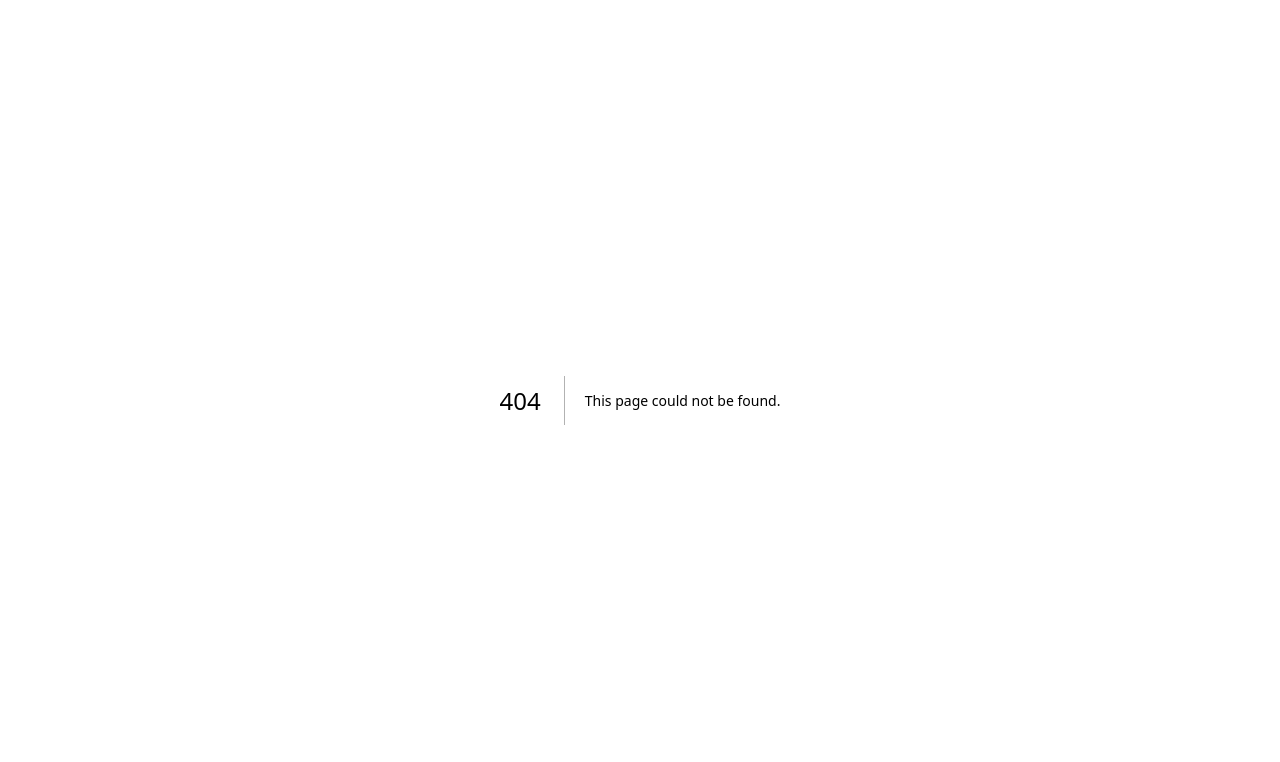
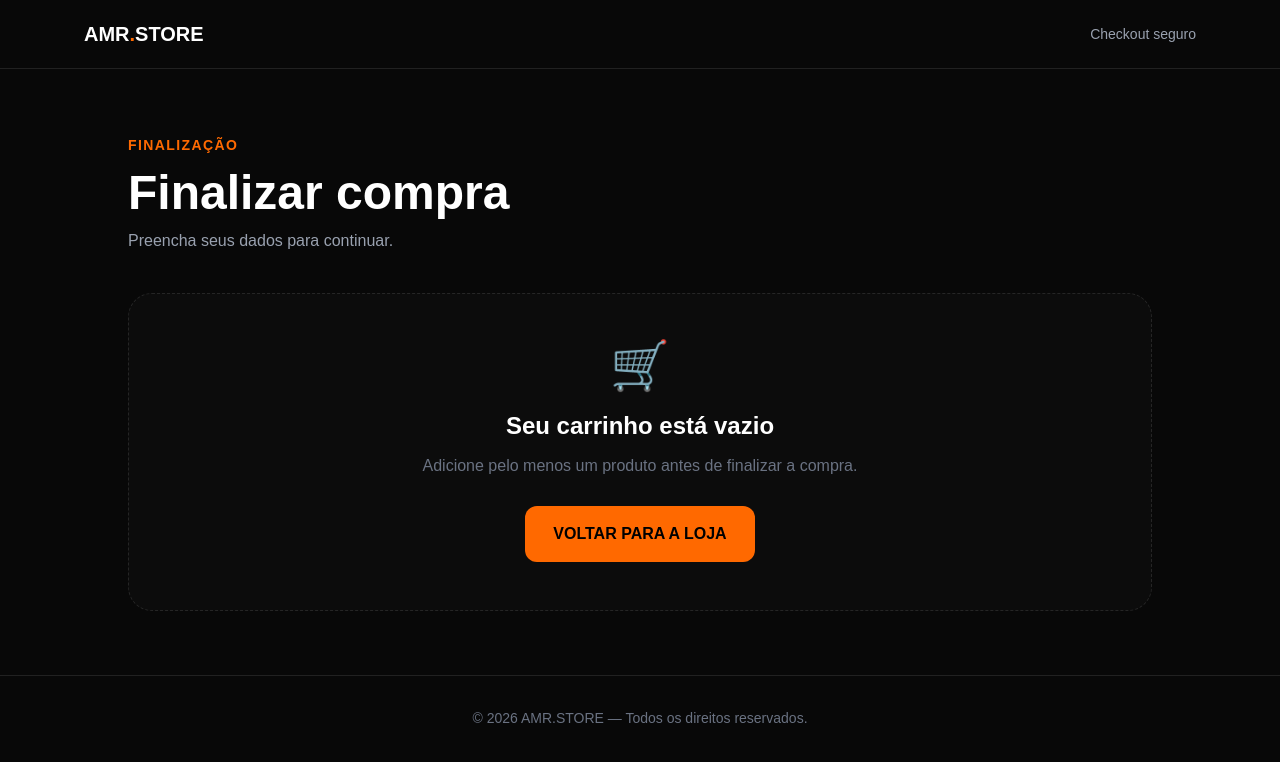
Before and after one commit to mmajor805/amr-store-loja-de-produtos-digitais, a Next.js app: page /checkout in a window 1280 px wide. Before the commit this address had no page. Shown: the top 762 px of the page. Built offline with nearby package versions, Linux system fonts and the light colour scheme.

Commit message:
Create page.tsx

```diff
--- /dev/null
+++ b/app/checkout/page.tsx
@@ -0,0 +1,321 @@
+"use client";
+
+import Link from "next/link";
+import { FormEvent, useState } from "react";
+import { useCart } from "../context/CartContext";
+
+export default function CheckoutPage() {
+  const { cart, cartTotal } = useCart();
+
+  const [name, setName] = useState("");
+  const [email, setEmail] = useState("");
+  const [whatsapp, setWhatsapp] = useState("");
+
+  function handleSubmit(event: FormEvent<HTMLFormElement>) {
+    event.preventDefault();
+
+    if (!name || !email || !whatsapp) {
+      alert("Preencha todos os campos.");
+      return;
+    }
+
+    alert(
+      "Dados preenchidos com sucesso! O pagamento será configurado na próxima etapa."
+    );
+  }
+
+  return (
+    <main className="min-h-screen bg-[#080808] text-white">
+
+      {/* HEADER */}
+
+      <header className="border-b border-white/10">
+
+        <div className="mx-auto flex max-w-6xl items-center justify-between px-5 py-5">
+
+          <Link
+            href="/"
+            className="text-xl font-black"
+          >
+            AMR<span className="text-orange-500">.</span>STORE
+          </Link>
+
+          <span className="text-sm text-gray-400">
+            Checkout seguro
+          </span>
+
+        </div>
+
+      </header>
+
+      {/* CONTEÚDO */}
+
+      <section className="px-5 py-10 sm:py-16">
+
+        <div className="mx-auto max-w-5xl">
+
+          {/* TÍTULO */}
+
+          <div className="mb-10">
+
+            <span className="text-sm font-bold uppercase tracking-widest text-orange-500">
+              Finalização
+            </span>
+
+            <h1 className="mt-3 text-4xl font-black sm:text-5xl">
+              Finalizar compra
+            </h1>
+
+            <p className="mt-3 text-gray-400">
+              Preencha seus dados para continuar.
+            </p>
+
+          </div>
+
+          {/* CARRINHO VAZIO */}
+
+          {cart.length === 0 && (
+
+            <div className="rounded-3xl border border-dashed border-white/10 bg-white/[0.02] p-12 text-center">
+
+              <div className="text-5xl">
+                🛒
+              </div>
+
+              <h2 className="mt-5 text-2xl font-bold">
+                Seu carrinho está vazio
+              </h2>
+
+              <p className="mt-3 text-gray-500">
+                Adicione pelo menos um produto antes de finalizar a compra.
+              </p>
+
+              <Link
+                href="/"
+                className="mt-7 inline-block rounded-xl bg-orange-500 px-7 py-4 font-black text-black transition hover:bg-orange-400"
+              >
+                VOLTAR PARA A LOJA
+              </Link>
+
+            </div>
+
+          )}
+
+          {/* CHECKOUT */}
+
+          {cart.length > 0 && (
+
+            <div className="grid gap-8 lg:grid-cols-[1fr_380px]">
+
+              {/* FORMULÁRIO */}
+
+              <form
+                onSubmit={handleSubmit}
+                className="rounded-3xl border border-white/10 bg-white/[0.04] p-6 sm:p-8"
+              >
+
+                <h2 className="text-2xl font-bold">
+                  Seus dados
+                </h2>
+
+                <p className="mt-2 text-sm text-gray-500">
+                  Usaremos esses dados para identificar sua compra e enviar
+                  as informações do pedido.
+                </p>
+
+                {/* NOME */}
+
+                <div className="mt-7">
+
+                  <label
+                    htmlFor="name"
+                    className="mb-2 block text-sm font-bold"
+                  >
+                    Nome completo
+                  </label>
+
+                  <input
+                    id="name"
+                    type="text"
+                    value={name}
+                    onChange={(event) =>
+                      setName(event.target.value)
+                    }
+                    placeholder="Digite seu nome"
+                    required
+                    className="w-full rounded-xl border border-white/10 bg-black/40 px-4 py-4 text-white outline-none transition placeholder:text-gray-600 focus:border-orange-500"
+                  />
+
+                </div>
+
+                {/* EMAIL */}
+
+                <div className="mt-5">
+
+                  <label
+                    htmlFor="email"
+                    className="mb-2 block text-sm font-bold"
+                  >
+                    E-mail
+                  </label>
+
+                  <input
+                    id="email"
+                    type="email"
+                    value={email}
+                    onChange={(event) =>
+                      setEmail(event.target.value)
+                    }
+                    placeholder="seuemail@email.com"
+                    required
+                    className="w-full rounded-xl border border-white/10 bg-black/40 px-4 py-4 text-white outline-none transition placeholder:text-gray-600 focus:border-orange-500"
+                  />
+
+                </div>
+
+                {/* WHATSAPP */}
+
+                <div className="mt-5">
+
+                  <label
+                    htmlFor="whatsapp"
+                    className="mb-2 block text-sm font-bold"
+                  >
+                    WhatsApp
+                  </label>
+
+                  <input
+                    id="whatsapp"
+                    type="tel"
+                    value={whatsapp}
+                    onChange={(event) =>
+                      setWhatsapp(event.target.value)
+                    }
+                    placeholder="(91) 99999-9999"
+                    required
+                    className="w-full rounded-xl border border-white/10 bg-black/40 px-4 py-4 text-white outline-none transition placeholder:text-gray-600 focus:border-orange-500"
+                  />
+
+                </div>
+
+                {/* SEGURANÇA */}
+
+                <div className="mt-7 rounded-2xl border border-green-500/20 bg-green-500/5 p-4">
+
+                  <div className="flex gap-3">
+
+                    <span className="text-xl">
+                      🔒
+                    </span>
+
+                    <div>
+
+                      <p className="font-bold text-green-400">
+                        Seus dados estão seguros
+                      </p>
+
+                      <p className="mt-1 text-xs leading-5 text-gray-500">
+                        Seus dados serão utilizados somente para processar
+                        seu pedido.
+                      </p>
+
+                    </div>
+
+                  </div>
+
+                </div>
+
+                {/* BOTÃO */}
+
+                <button
+                  type="submit"
+                  className="mt-7 w-full rounded-xl bg-orange-500 px-5 py-4 font-black text-black transition hover:bg-orange-400"
+                >
+                  PAGAR AGORA
+                </button>
+
+              </form>
+
+              {/* RESUMO */}
+
+              <aside className="h-fit rounded-3xl border border-white/10 bg-white/[0.04] p-6 lg:sticky lg:top-6">
+
+                <h2 className="text-xl font-bold">
+                  Seu pedido
+                </h2>
+
+                <div className="mt-6 space-y-4">
+
+                  {cart.map((product) => (
+
+                    <div
+                      key={product.id}
+                      className="flex items-start justify-between gap-4"
+                    >
+
+                      <div className="min-w-0">
+
+                        <p className="font-medium leading-5">
+                          {product.name}
+                        </p>
+
+                      </div>
+
+                      <span className="whitespace-nowrap font-bold">
+                        R${" "}
+                        {product.price
+                          .toFixed(2)
+                          .replace(".", ",")}
+                      </span>
+
+                    </div>
+
+                  ))}
+
+                </div>
+
+                <div className="mt-6 border-t border-white/10 pt-5">
+
+                  <div className="flex items-center justify-between">
+
+                    <span className="text-gray-400">
+                      Total
+                    </span>
+
+                    <span className="text-3xl font-black">
+                      R${" "}
+                      {cartTotal
+                        .toFixed(2)
+                        .replace(".", ",")}
+                    </span>
+
+                  </div>
+
+                </div>
+
+                <Link
+                  href="/carrinho"
+                  className="mt-5 block text-center text-sm text-gray-500 transition hover:text-white"
+                >
+                  ← Voltar ao carrinho
+                </Link>
+
+              </aside>
+
+            </div>
+
+          )}
+
+        </div>
+
+      </section>
+
+      {/* FOOTER */}
+
+      <footer className="border-t border-white/10 px-5 py-8 text-center text-sm text-gray-500">
+        © 2026 AMR.STORE — Todos os direitos reservados.
+      </footer>
+
+    </main>
+  );
+}
```
